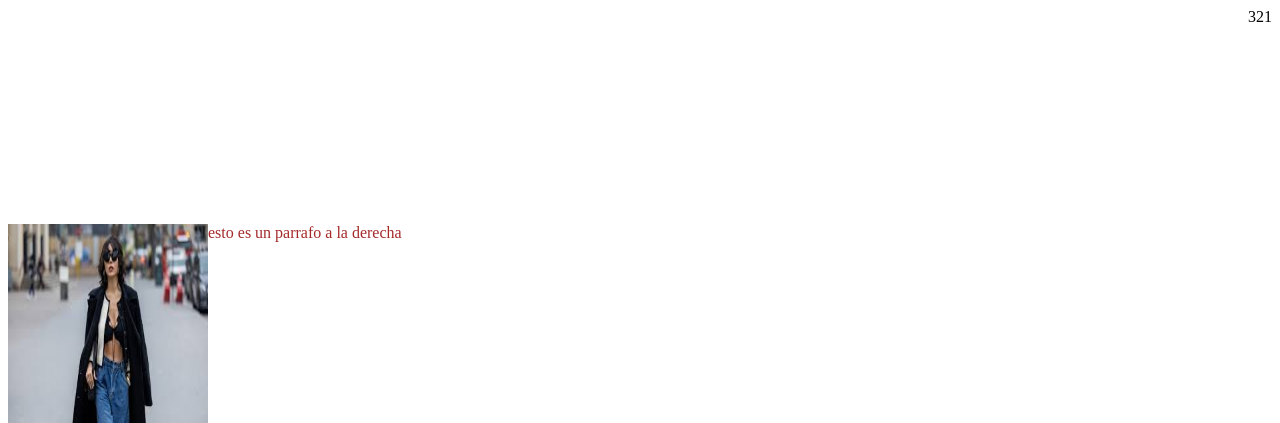
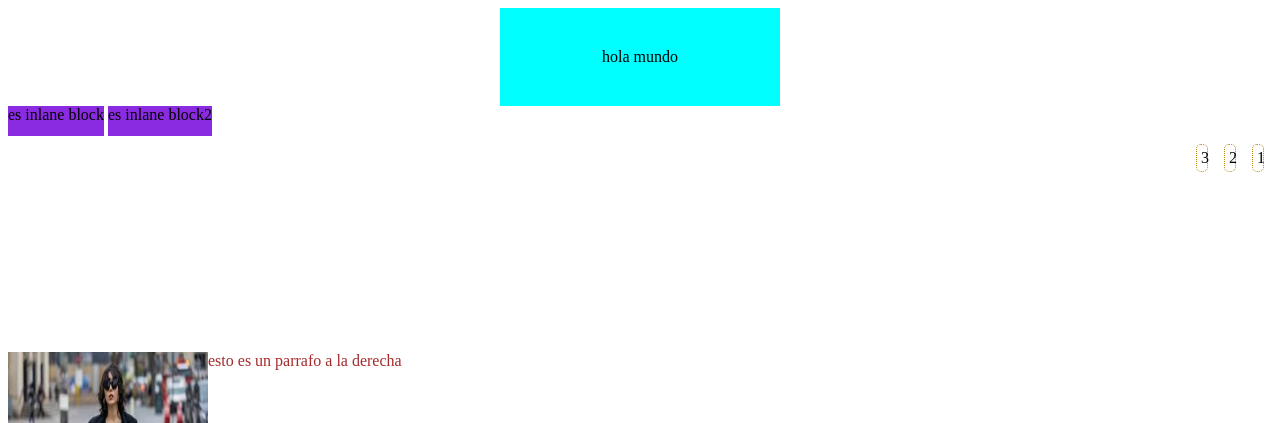
Before and after one commit to Camilo1216/PROYECTO-STOREYECCA, a PHP site: page / in a window 1280 px wide. Shown: the top 423 px of the page. Run offline with PHP 8.4, Linux system fonts and the light colour scheme.

Commit message:
curso terminado de css

```diff
--- a/css/index.html
+++ b/css/index.html
@@ -8,6 +8,9 @@
     <link rel="stylesheet" href="style.css">
 </head>
 <body>
+    <section class="center">hola mundo</section>
+    <div class="inline-block">es inlane block</div>
+    <div class="inline-block">es inlane block2</div>
     <div class="container">
         <article class="card right">1</article>
         <article class="card right">2</article>
--- a/css/style.css
+++ b/css/style.css
@@ -161,3 +161,25 @@ span{
 .container{
     height: 200px;/*altura*/
 }
+
+.card{
+    border: dotted 1px darkgoldenrod;
+    border-radius: 5px; /*tipo de radio*/
+    margin: 8px; /*es la parte de afuera del borde lo que quiere que este apartado de lo demas*/
+    padding: 4px; /*la parte interior del borde*/
+    width: 2px;
+}
+
+.inline-block{
+    display: inline-block;/* se les puede manus de navegacion*/
+    height: 30px;
+    background-color: blueviolet;
+}
+
+.center{
+    padding: 40px;
+    text-align: center; /*centra el texto  */
+    width: 200px;
+    margin: auto; /**/
+    background-color: aqua;
+}
```
